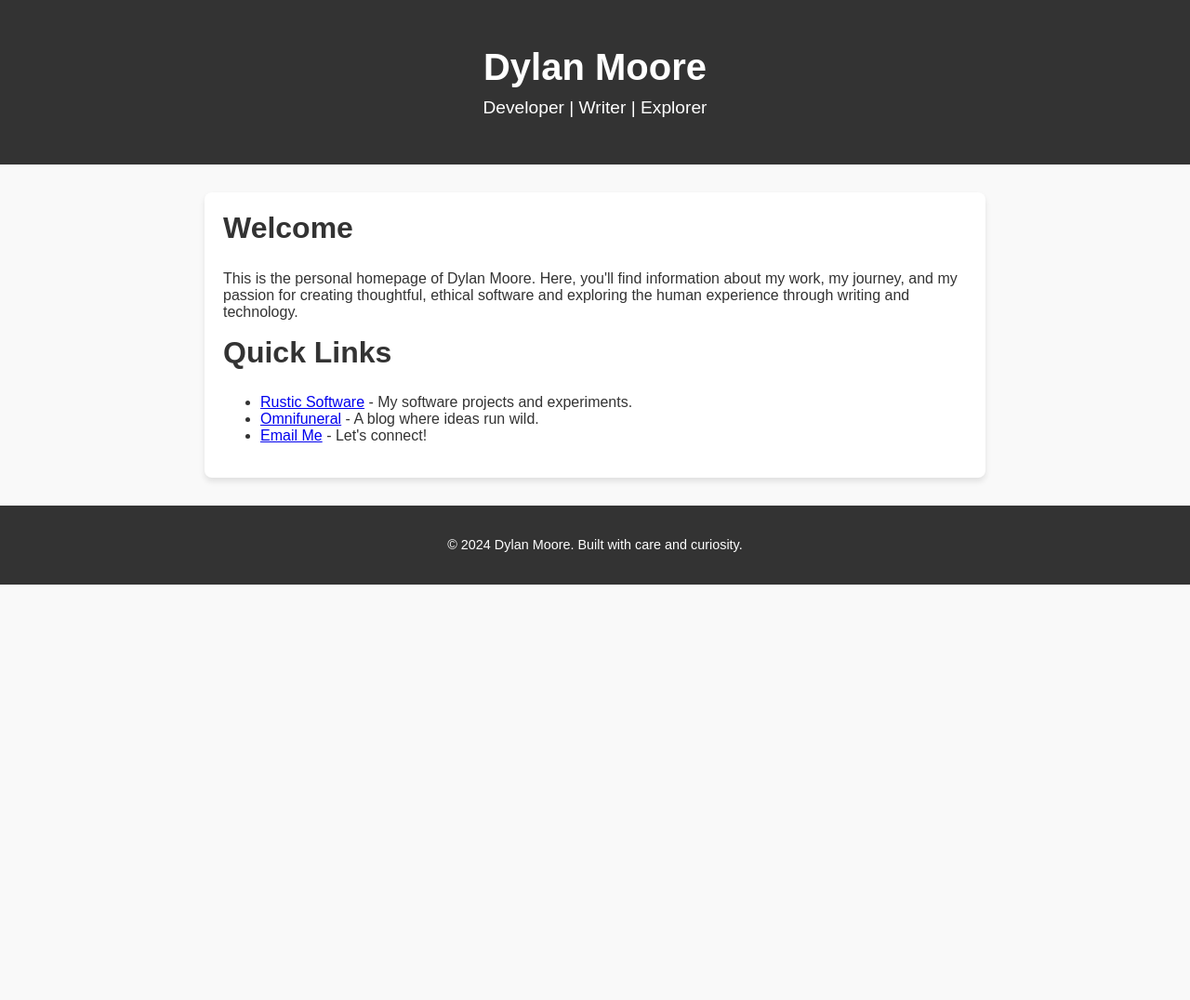
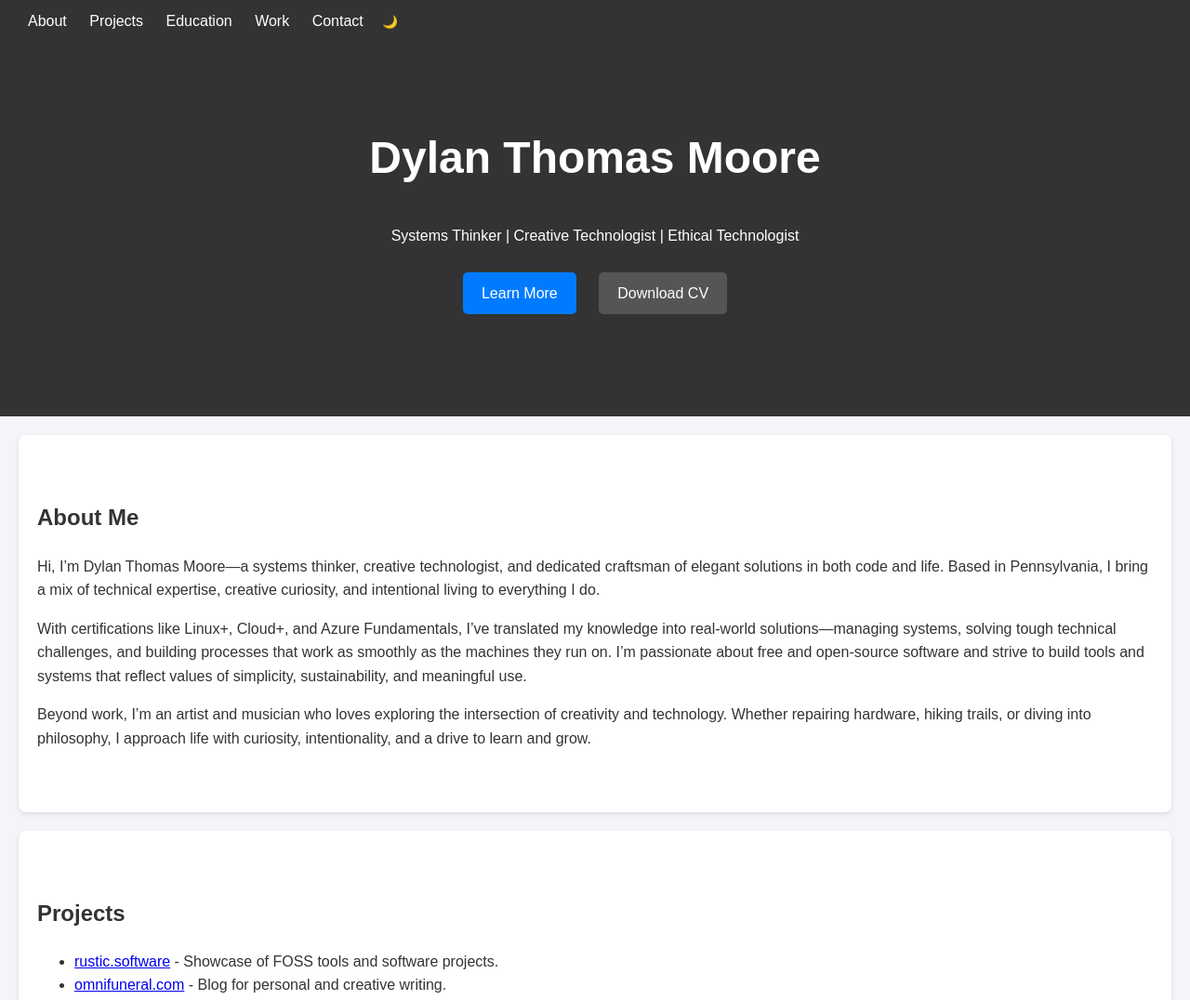
Before and after one commit to omnifuneral/dmoore, a plain HTML site: page index.html in a window 1280 px wide. Shown: the top 1076 px of the page at 93% size. Before the commit the page ends 800 px from the top, so only its background shows below. Drawn offline with Linux system fonts and the light colour scheme.

Commit message:
added css and js, fleshed out index.html

```diff
--- a/index.html
+++ b/index.html
@@ -3,74 +3,104 @@
 <head>
   <meta charset="UTF-8">
   <meta name="viewport" content="width=device-width, initial-scale=1.0">
-    <title>Dylan Moore</title>
-    <style>
-        body {
-            font-family: Arial, sans-serif;
-            background-color: #f9f9f9;
-            color: #333;
-            margin: 0;
-            padding: 0;
-        }
-        header {
-            text-align: center;
-            padding: 50px;
-            background-color: #333;
-            color: #fff;
-        }
-        header h1 {
-            font-size: 2.5rem;
-            margin: 0;
-        }
-        header p {
-            font-size: 1.2rem;
-            margin: 10px 0 0;
-        }
-        main {
-            max-width: 800px;
-            margin: 30px auto;
-            padding: 20px;
-            background: #fff;
-            box-shadow: 0 4px 6px rgba(0, 0, 0, 0.1);
-            border-radius: 8px;
-        }
-        main h2 {
-            font-size: 2rem;
-            margin-top: 0;
-        }
-        footer {
-            text-align: center;
-            padding: 20px;
-            background-color: #333;
-            color: #fff;
-            font-size: 0.9rem;
-        }
-        footer a {
-            color: #00bcd4;
-            text-decoration: none;
-        }
-        footer a:hover {
-            text-decoration: underline;
-        }
-    </style>
+  <meta name="description" content="Dylan Thomas Moore - Personal homepage and CV">
+  <link rel="stylesheet" href="style.css">
+  <title>Dylan Thomas Moore</title>
 </head>
 <body>
-    <header>
-        <h1>Dylan Moore</h1>
-        <p>Developer | Writer | Explorer</p>
+  <div id="top"></div>
+
+  <!-- Navbar -->
+  <nav class="navbar">
+    <div class="container">
+      <a href="#about">About</a>
+      <a href="#projects">Projects</a>
+      <a href="#education">Education</a>
+      <a href="#work">Work</a>
+      <a href="#contact">Contact</a>
+      <button id="darkModeToggle" class="dark-mode-toggle">🌙</button>
+    </div>
+  </nav>
+
+  <!-- Hero Section -->
+  <header class="hero">
+    <h1>Dylan Thomas Moore</h1>
+    <p>Systems Thinker | Creative Technologist | Ethical Technologist</p>
+    <div class="hero-buttons">
+      <a href="#about" class="button">Learn More</a>
+      <a href="resume.pdf" class="button secondary">Download CV</a>
+    </div>
   </header>
-    <main>
-        <h2>Welcome</h2>
-        <p>This is the personal homepage of Dylan Moore. Here, you'll find information about my work, my journey, and my passion for creating thoughtful, ethical software and exploring the human experience through writing and technology.</p>
-        <h2>Quick Links</h2>
+
+  <!-- About Section -->
+  <section id="about" class="section">
+    <h2>About Me</h2>
+    <p>
+      Hi, I’m Dylan Thomas Moore—a systems thinker, creative technologist, and dedicated craftsman of elegant solutions in both code and life. Based in Pennsylvania, I bring a mix of technical expertise, creative curiosity, and intentional living to everything I do.
+    </p>
+    <p>
+      With certifications like Linux+, Cloud+, and Azure Fundamentals, I’ve translated my knowledge into real-world solutions—managing systems, solving tough technical challenges, and building processes that work as smoothly as the machines they run on. I’m passionate about free and open-source software and strive to build tools and systems that reflect values of simplicity, sustainability, and meaningful use.
+    </p>
+    <p>
+      Beyond work, I’m an artist and musician who loves exploring the intersection of creativity and technology. Whether repairing hardware, hiking trails, or diving into philosophy, I approach life with curiosity, intentionality, and a drive to learn and grow.
+    </p>
+  </section>
+
+  <!-- Projects Section -->
+  <section id="projects" class="section">
+    <h2>Projects</h2>
     <ul>
-            <li><a href="https://rustic.software">Rustic Software</a> - My software projects and experiments.</li>
-            <li><a href="https://omnifuneral.com">Omnifuneral</a> - A blog where ideas run wild.</li>
-            <li><a href="mailto:youremail@example.com">Email Me</a> - Let's connect!</li>
+      <li>
+        <a href="https://rustic.software" target="_blank">rustic.software</a> - Showcase of FOSS tools and software projects.
+      </li>
+      <li>
+        <a href="https://omnifuneral.com" target="_blank">omnifuneral.com</a> - Blog for personal and creative writing.
+      </li>
     </ul>
-    </main>
-    <footer>
-        <p>&copy; 2024 Dylan Moore. Built with care and curiosity.</p>
+  </section>
+
+  <!-- Education Section -->
+  <section id="education" class="section">
+    <h2>Education</h2>
+    <ul>
+      <li>
+        <strong>Thomas Edison State University</strong> - Trenton, NJ (2022 – Present)
+        <p>A.S. in Computer Science (GPA: 4.0); B.S. currently in progress.</p>
+      </li>
+    </ul>
+  </section>
+
+  <!-- Work Section -->
+  <section id="work" class="section">
+    <h2>Work</h2>
+    <ul>
+      <li>
+        <strong>PC Support Tech II</strong>, <em>Evergy</em> - Kansas City, MO (2022–2023)
+        <p>Supported 500+ users, managed permissions with Active Directory, and solved complex technical issues in a heterogeneous environment.</p>
+      </li>
+      <li>
+        <strong>Self-Employed</strong>, <em>Moore Home Improvements</em> - Philadelphia, PA (2014–2022)
+        <p>Performed light plumbing, carpentry, electrical work, and landscaping for residential and small business clients.</p>
+      </li>
+      <li>
+        <strong>Specialty Coffee Professional</strong> - Philadelphia, PA & NJ (2015–2021)
+        <p>Managed high-volume cafes, oversaw quality control, and developed innovative products in a production and product development role.</p>
+      </li>
+    </ul>
+  </section>
+
+  <!-- Contact Section -->
+  <footer id="contact" class="section footer">
+    <h2>Get in Touch</h2>
+    <p>Email: <a href="mailto:moore.dylan.t@protonmail.com">moore.dylan.t@protonmail.com</a></p>
+    <p>
+      <a href="https://github.com/omnifuneral" target="_blank">GitHub</a> |
+      <a href="https://linkedin.com/in/dylan-thomas-moore-6a92b3271/" target="_blank">LinkedIn</a>
+    </p>
+    <a href="#top" class="back-to-top">Back to Top ↑</a>
   </footer>
+
+  <script src="script.js"></script>
 </body>
 </html>
+i
--- /dev/null
+++ b/script.js
@@ -0,0 +1,5 @@
+// Dark Mode Toggle
+const darkModeToggle = document.getElementById('darkModeToggle');
+darkModeToggle.addEventListener('click', () => {
+  document.body.classList.toggle('dark');
+});
--- /dev/null
+++ b/style.css
@@ -0,0 +1,100 @@
+/* General Reset */
+body {
+  margin: 0;
+  font-family: Arial, sans-serif;
+  line-height: 1.6;
+  background-color: #f4f4f9;
+  color: #333;
+}
+
+/* Navbar */
+.navbar {
+  position: fixed;
+  top: 0;
+  width: 100%;
+  background: #333;
+  color: #fff;
+  display: flex;
+  justify-content: space-between;
+  align-items: center;
+  padding: 10px 20px;
+  z-index: 1000;
+}
+.navbar a {
+  color: #fff;
+  text-decoration: none;
+  margin: 0 10px;
+}
+.navbar a:hover {
+  text-decoration: underline;
+}
+.dark-mode-toggle {
+  background: none;
+  border: none;
+  color: #fff;
+  cursor: pointer;
+}
+
+/* Hero Section */
+.hero {
+  text-align: center;
+  padding: 100px 20px;
+  background: #333;
+  color: #fff;
+}
+.hero h1 {
+  font-size: 3rem;
+}
+.hero-buttons .button {
+  display: inline-block;
+  margin: 10px;
+  padding: 10px 20px;
+  background: #007BFF;
+  color: #fff;
+  text-decoration: none;
+  border-radius: 5px;
+}
+.hero-buttons .button.secondary {
+  background: #555;
+}
+.hero-buttons .button:hover {
+  background: #0056b3;
+}
+
+/* Sections */
+.section {
+  padding: 50px 20px;
+  margin: 20px;
+  background: #fff;
+  border-radius: 8px;
+  box-shadow: 0 2px 5px rgba(0, 0, 0, 0.1);
+}
+
+/* Footer */
+.footer {
+  text-align: center;
+  background: #333;
+  color: #fff;
+}
+.footer a {
+  color: #007BFF;
+  text-decoration: none;
+}
+.footer a:hover {
+  text-decoration: underline;
+}
+.back-to-top {
+  display: block;
+  margin-top: 20px;
+  color: #fff;
+}
+
+/* Dark Mode */
+body.dark {
+  background-color: #121212;
+  color: #f4f4f9;
+}
+body.dark .navbar,
+body.dark .footer {
+  background: #222;
+}
```
Also changed, not shown: 1 other file. Lines whose indentation alone changed are shown as unchanged.
